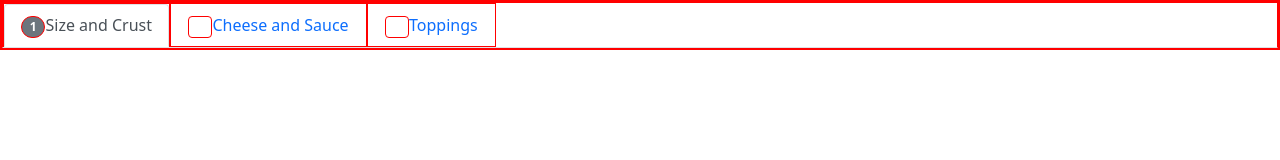
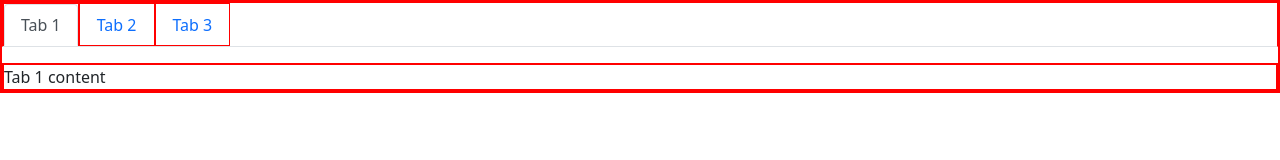
Before and after one commit to jeffrey840/codeup-web-exercises, a website: page Ignore.html in a window 1280 px wide. Drawn offline with nearby package versions, Linux system fonts and the light colour scheme.

Commit message:
added example for sorting tabs

```diff
--- a/Ignore.html
+++ b/Ignore.html
@@ -30,17 +30,65 @@
 <body>
 <!--insert boootstrap here-->
 
-<ul class="nav nav-tabs">
-	<li class="nav-item">
-		<a class="nav-link active" href="#"><span class="badge bg-secondary rounded-pill">1</span>Size and Crust</a>
+<!-- Tabs navs -->
+<ul class="nav nav-tabs mb-3" id="ex1" role="tablist">
+	<li class="nav-item" role="presentation">
+		<a
+				class="nav-link active"
+				id="ex1-tab-1"
+				data-mdb-toggle="tab"
+				href="#ex1-tabs-1"
+				role="tab"
+				aria-controls="ex1-tabs-1"
+				aria-selected="true"
+		>Tab 1</a
+		>
 	</li>
-	<li class="nav-item">
-		<a class="nav-link" href="#"><span class="badge badge-pill badge-secondary">2</span>Cheese and Sauce</a>
+	<li class="nav-item" role="presentation">
+		<a
+				class="nav-link"
+				id="ex1-tab-2"
+				data-mdb-toggle="tab"
+				href="#ex1-tabs-2"
+				role="tab"
+				aria-controls="ex1-tabs-2"
+				aria-selected="false"
+		>Tab 2</a
+		>
 	</li>
-	<li class="nav-item">
-		<a class="nav-link" href="#"><span class="badge badge-pill badge-secondary">3</span>Toppings</a>
+	<li class="nav-item" role="presentation">
+		<a
+				class="nav-link"
+				id="ex1-tab-3"
+				data-mdb-toggle="tab"
+				href="#ex1-tabs-3"
+				role="tab"
+				aria-controls="ex1-tabs-3"
+				aria-selected="false"
+		>Tab 3</a
+		>
 	</li>
 </ul>
+<!-- Tabs navs -->
+
+<!-- Tabs content -->
+<div class="tab-content" id="ex1-content">
+	<div
+			class="tab-pane fade show active"
+			id="ex1-tabs-1"
+			role="tabpanel"
+			aria-labelledby="ex1-tab-1"
+	>
+		Tab 1 content
+	</div>
+	<div class="tab-pane fade" id="ex1-tabs-2" role="tabpanel" aria-labelledby="ex1-tab-2">
+		Tab 2 content
+	</div>
+	<div class="tab-pane fade" id="ex1-tabs-3" role="tabpanel" aria-labelledby="ex1-tab-3">
+		Tab 3 content
+	</div>
+</div>
+<!-- Tabs content -->
 
 <!--do not insert bootstrap below here-->
 
```
